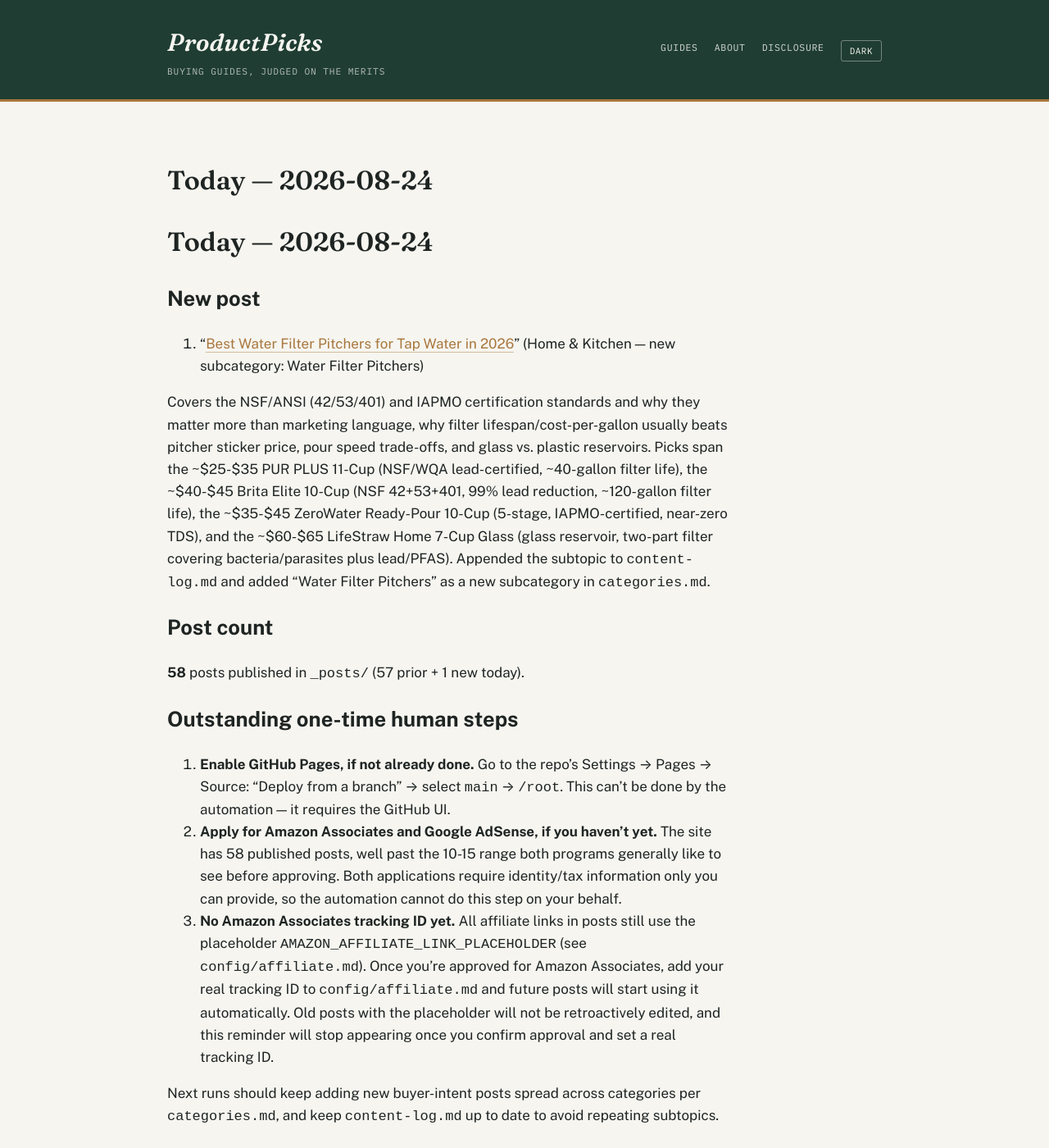
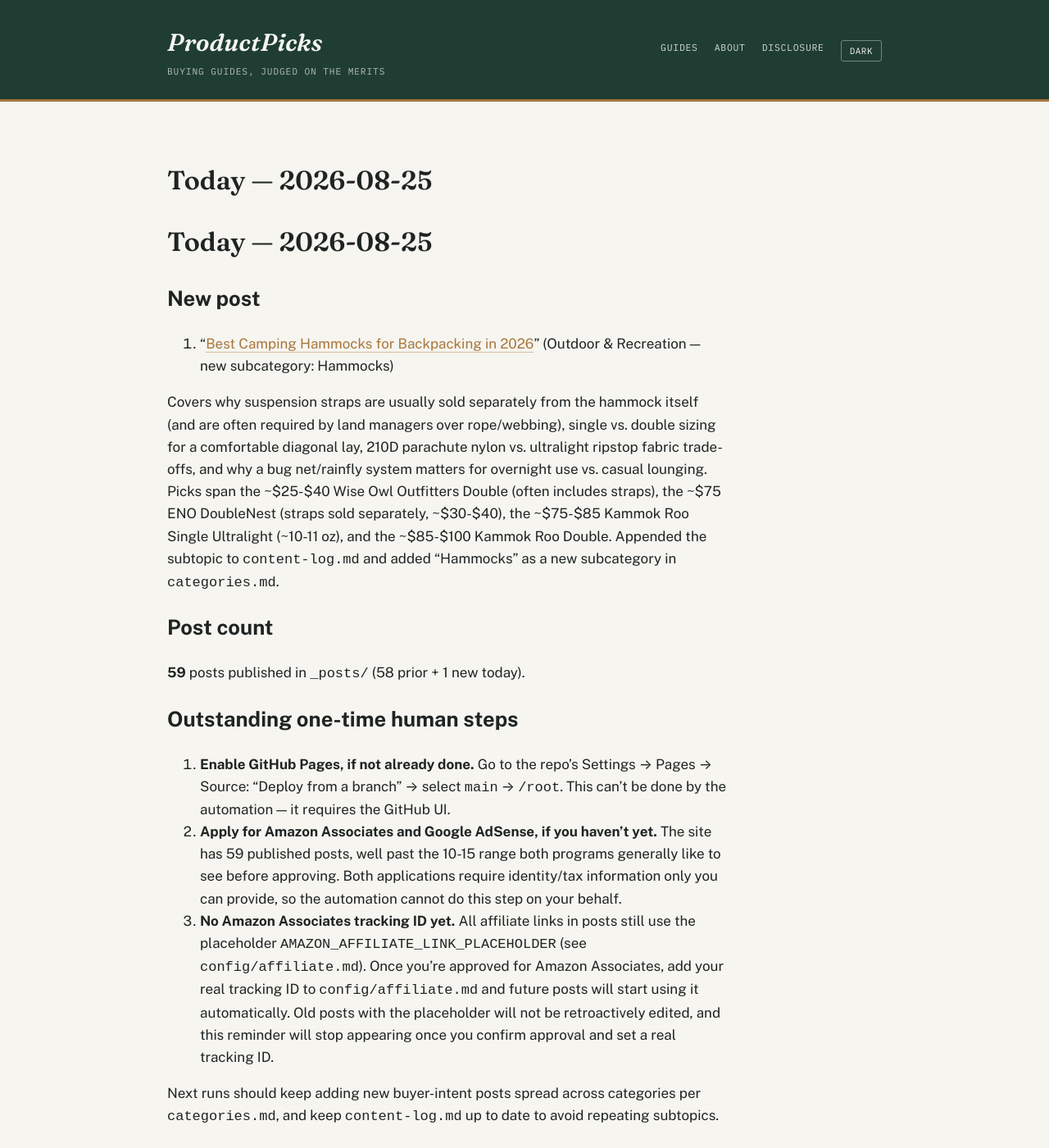
Before and after one commit to ajith198/ProductPicks, a Jekyll site: the page built from today.md, in a window 1280 px wide and 1400 px high. Shown: the whole window at 82% size. Built offline with Jekyll 4.4.1, drawn with Linux system fonts in a browser that asks for light colours; our own code applies the rules of GitHub Pages for plain Markdown files.

Commit message:
daily: 2026-08-25 new post + log update

```diff
--- a/categories.md
+++ b/categories.md
@@ -1,6 +1,6 @@
 # Categories & expansion strategy
 
-**Status: multi-category, as of 2026-07-12. Updated 2026-08-24.** ProductPicks started as a pickleball-only site (see `niche.md` for that original research). This file governs the site now that it has expanded into multiple product verticals, and is the doc future automated/daily runs should consult when choosing what to write next.
+**Status: multi-category, as of 2026-07-12. Updated 2026-08-25.** ProductPicks started as a pickleball-only site (see `niche.md` for that original research). This file governs the site now that it has expanded into multiple product verticals, and is the doc future automated/daily runs should consult when choosing what to write next.
 
 ## Front matter taxonomy
 
@@ -21,7 +21,7 @@ These two fields drive the Category / Type / Year filters in the search bar on t
 |---|---|
 | Sports | Pickleball, Soccer, Tennis, Cycling, Running, Yoga, Golf, Basketball, Badminton, Swimming, Baseball, Fitness, Volleyball |
 | Home & Kitchen | Coffee Makers, Electric Kettles, Blenders, Air Fryers, Toaster Ovens, Rice Cookers, Stand Mixers, Robot Vacuums, Espresso Machines, Pressure Cookers, Food Processors, Knife Sets, Cast Iron Skillets, Dutch Ovens, Coffee Grinders, Water Filter Pitchers |
-| Outdoor & Recreation | Camping Tents, Sleeping Bags, Headlamps, Hiking Boots, Camp Stoves, Water Filters, Trekking Poles, Coolers, Backpacking Backpacks, Camp Chairs, Camping Lanterns, Fishing, Rain Jackets, Binoculars, Paddleboards, Kayaks, Life Jackets (PFDs), Hydration Packs, Sleeping Pads |
+| Outdoor & Recreation | Camping Tents, Sleeping Bags, Headlamps, Hiking Boots, Camp Stoves, Water Filters, Trekking Poles, Coolers, Backpacking Backpacks, Camp Chairs, Camping Lanterns, Fishing, Rain Jackets, Binoculars, Paddleboards, Kayaks, Life Jackets (PFDs), Hydration Packs, Sleeping Pads, Hammocks |
 
 New subcategories can be added freely within an existing category. New top-level categories should only be added when there's a genuine cluster of buyer-intent content planned for it (not a one-off post) — keep the category list short enough that the dropdown filter stays useful.
 
--- a/today.md
+++ b/today.md
@@ -1,19 +1,19 @@
-# Today — 2026-08-24
+# Today — 2026-08-25
 
 ## New post
 
-1. "[Best Water Filter Pitchers for Tap Water in 2026](/home-kitchen/buying-guides/best-water-filter-pitchers-for-tap-water/)" (Home & Kitchen — new subcategory: Water Filter Pitchers)
+1. "[Best Camping Hammocks for Backpacking in 2026](/outdoor-recreation/buying-guides/best-camping-hammocks-for-backpacking/)" (Outdoor & Recreation — new subcategory: Hammocks)
 
-Covers the NSF/ANSI (42/53/401) and IAPMO certification standards and why they matter more than marketing language, why filter lifespan/cost-per-gallon usually beats pitcher sticker price, pour speed trade-offs, and glass vs. plastic reservoirs. Picks span the ~$25-$35 PUR PLUS 11-Cup (NSF/WQA lead-certified, ~40-gallon filter life), the ~$40-$45 Brita Elite 10-Cup (NSF 42+53+401, 99% lead reduction, ~120-gallon filter life), the ~$35-$45 ZeroWater Ready-Pour 10-Cup (5-stage, IAPMO-certified, near-zero TDS), and the ~$60-$65 LifeStraw Home 7-Cup Glass (glass reservoir, two-part filter covering bacteria/parasites plus lead/PFAS). Appended the subtopic to `content-log.md` and added "Water Filter Pitchers" as a new subcategory in `categories.md`.
+Covers why suspension straps are usually sold separately from the hammock itself (and are often required by land managers over rope/webbing), single vs. double sizing for a comfortable diagonal lay, 210D parachute nylon vs. ultralight ripstop fabric trade-offs, and why a bug net/rainfly system matters for overnight use vs. casual lounging. Picks span the ~$25-$40 Wise Owl Outfitters Double (often includes straps), the ~$75 ENO DoubleNest (straps sold separately, ~$30-$40), the ~$75-$85 Kammok Roo Single Ultralight (~10-11 oz), and the ~$85-$100 Kammok Roo Double. Appended the subtopic to `content-log.md` and added "Hammocks" as a new subcategory in `categories.md`.
 
 ## Post count
 
-**58** posts published in `_posts/` (57 prior + 1 new today).
+**59** posts published in `_posts/` (58 prior + 1 new today).
 
 ## Outstanding one-time human steps
 
 1. **Enable GitHub Pages, if not already done.** Go to the repo's Settings → Pages → Source: "Deploy from a branch" → select `main` → `/root`. This can't be done by the automation — it requires the GitHub UI.
-2. **Apply for Amazon Associates and Google AdSense, if you haven't yet.** The site has 58 published posts, well past the 10-15 range both programs generally like to see before approving. Both applications require identity/tax information only you can provide, so the automation cannot do this step on your behalf.
+2. **Apply for Amazon Associates and Google AdSense, if you haven't yet.** The site has 59 published posts, well past the 10-15 range both programs generally like to see before approving. Both applications require identity/tax information only you can provide, so the automation cannot do this step on your behalf.
 3. **No Amazon Associates tracking ID yet.** All affiliate links in posts still use the placeholder `AMAZON_AFFILIATE_LINK_PLACEHOLDER` (see `config/affiliate.md`). Once you're approved for Amazon Associates, add your real tracking ID to `config/affiliate.md` and future posts will start using it automatically. Old posts with the placeholder will not be retroactively edited, and this reminder will stop appearing once you confirm approval and set a real tracking ID.
 
 Next runs should keep adding new buyer-intent posts spread across categories per `categories.md`, and keep `content-log.md` up to date to avoid repeating subtopics.
```
Also changed, not shown: TODAY.md (+1 -1 lines), _posts/2026-08-25-best-camping-hammocks-for-backpacking.md (added, +52 -0 lines), content-log.md (+1 -0 lines).
